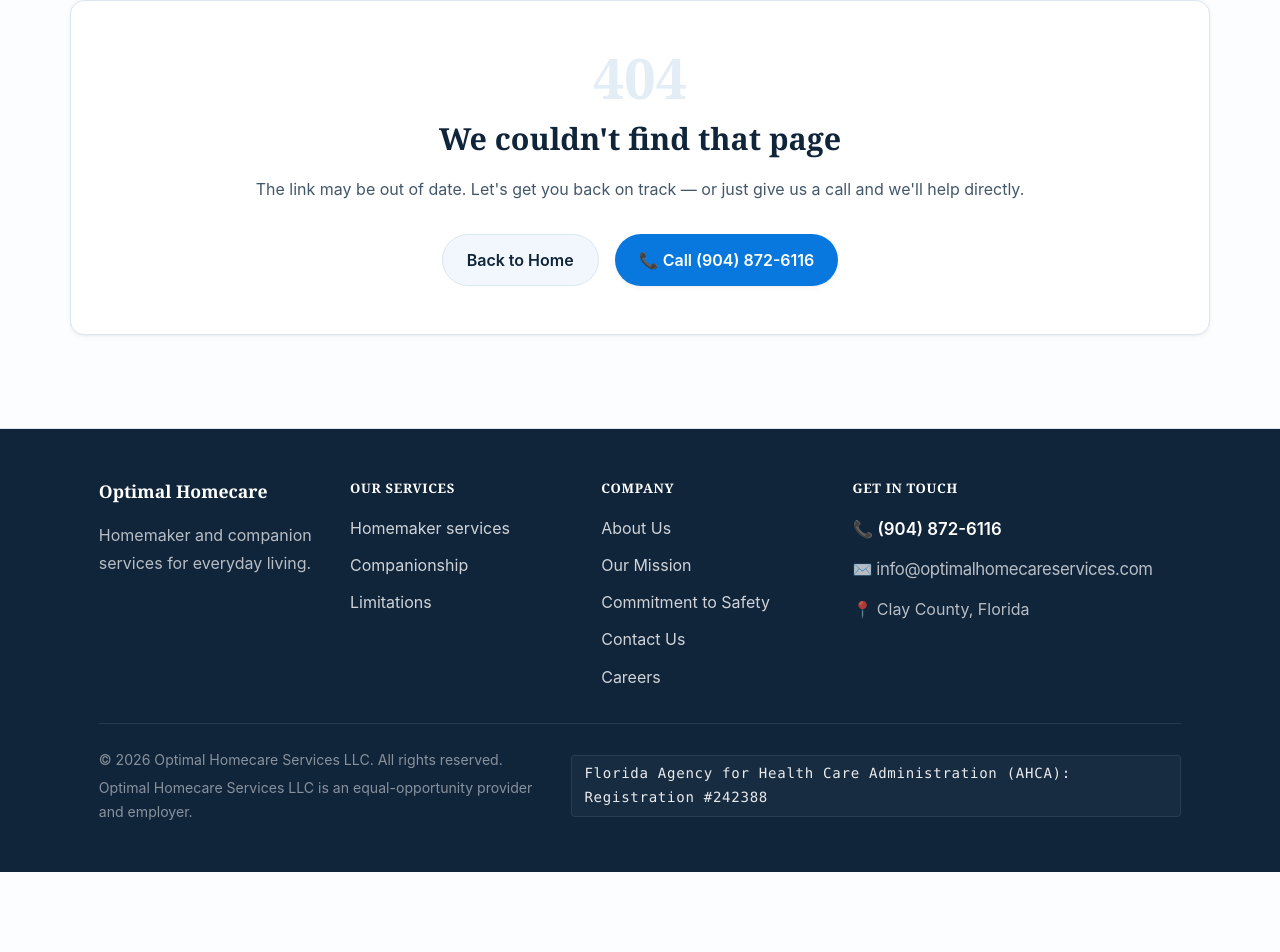
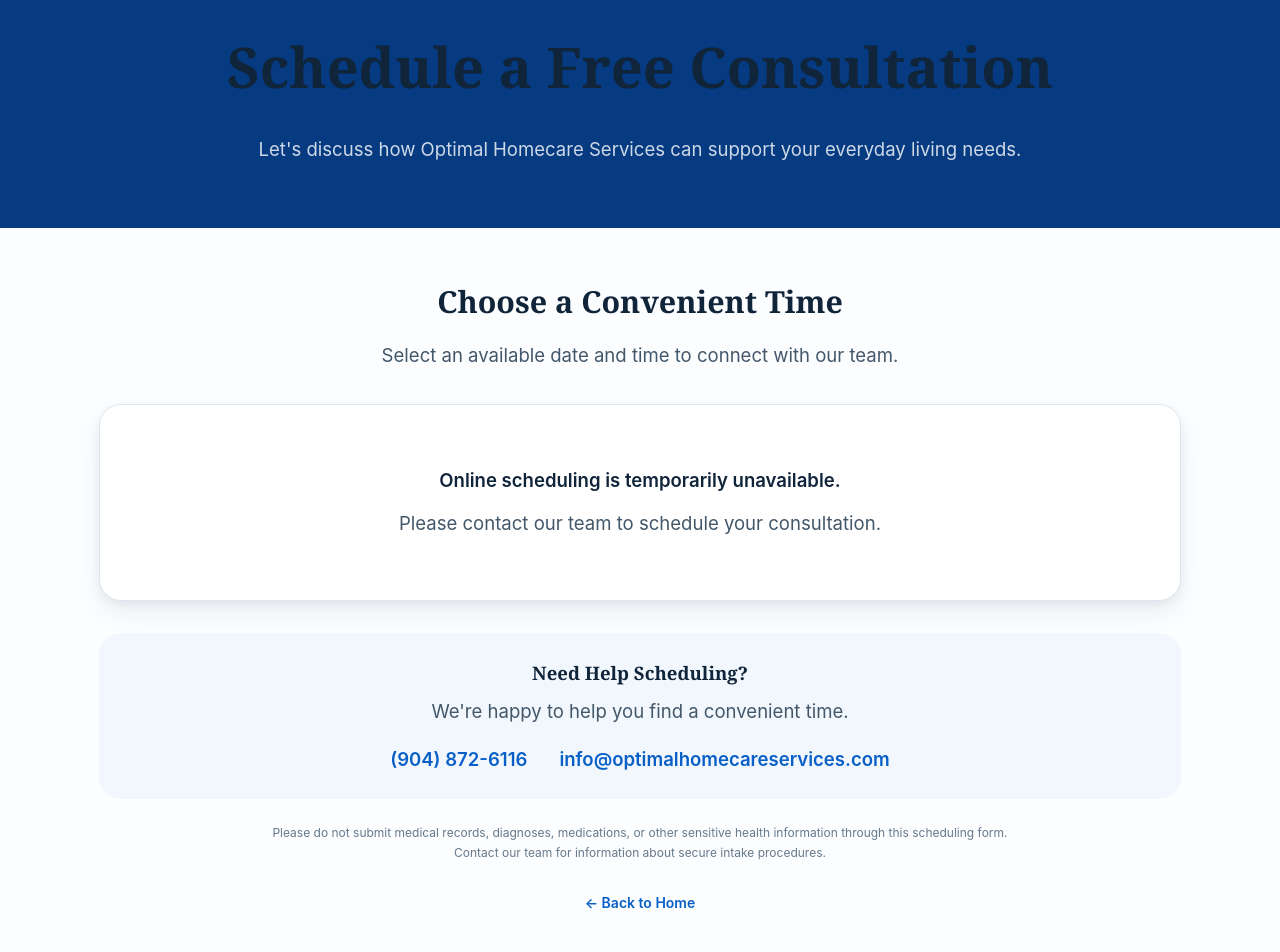
Before and after one commit to adhikarianilkumar/my-firebase-next-app, a Next.js app: page /consultation in a window 1280 px wide. Before the commit this address had no page. Shown: the part 191-1143 px from the top of the page. Before the commit the page ends 1063 px from the top, so only its background shows below. Built offline with nearby package versions, Linux system fonts and the light colour scheme.

Commit message:
Add consultation page and Microsoft Booking embed component; update home page link

```diff
--- /dev/null
+++ b/app/consultation/page.tsx
@@ -0,0 +1,116 @@
+
+import type { Metadata } from "next";
+import Link from "next/link";
+import MicrosoftBookingsEmbed from
+  "@/components/booking/MicrosoftBookingsEmbed";
+
+export const metadata: Metadata = {
+  title: "Book a Consultation | Optimal Homecare Services",
+  description:
+    "Schedule a complimentary consultation with Optimal Homecare Services.",
+};
+
+export default function ConsultationPage() {
+  const bookingUrl = process.env.MICROSOFT_BOOKINGS_EMBED_URL;
+
+  return (
+    <main className="min-h-screen bg-brand-sand-50 text-brand-ink">
+
+      {/* Hero */}
+      <section className="bg-brand-blue-900 px-6 py-16 text-center text-white">
+        <div className="wrap mx-auto max-w-3xl">
+          <span className="font-semibold uppercase tracking-widest text-brand-green-500">
+            Let's Talk
+          </span>
+
+          <h1 className="mt-4 font-display text-step-4 font-bold">
+            Schedule a Free Consultation
+          </h1>
+
+          <p className="mt-5 text-step-0 leading-relaxed text-white/80">
+            Let's discuss how Optimal Homecare Services can
+            support your everyday living needs.
+          </p>
+        </div>
+      </section>
+
+      {/* Booking Calendar */}
+      <section className="wrap mx-auto max-w-6xl px-4 py-12 sm:px-6">
+
+        <div className="mb-8 text-center">
+          <h2 className="font-display text-step-2 font-bold text-brand-ink-dark">
+            Choose a Convenient Time
+          </h2>
+
+          <p className="mt-3 text-brand-ink-soft">
+            Select an available date and time to connect with our team.
+          </p>
+        </div>
+
+        <div className="rounded-brand-lg border border-brand-line bg-white p-2 shadow-brand-md sm:p-5">
+
+          {bookingUrl ? (
+            <MicrosoftBookingsEmbed bookingUrl={bookingUrl} />
+          ) : (
+            <div className="p-10 text-center">
+              <p className="font-semibold text-brand-ink-dark">
+                Online scheduling is temporarily unavailable.
+              </p>
+
+              <p className="mt-3 text-brand-ink-soft">
+                Please contact our team to schedule your consultation.
+              </p>
+            </div>
+          )}
+
+        </div>
+
+        {/* Contact Information */}
+        <div className="mt-8 rounded-brand-lg bg-brand-sand-100 p-6 text-center">
+          <h3 className="font-semibold text-brand-ink-dark">
+            Need Help Scheduling?
+          </h3>
+
+          <p className="mt-2 text-brand-ink-soft">
+            We're happy to help you find a convenient time.
+          </p>
+
+          <div className="mt-4 flex flex-col items-center justify-center gap-3 sm:flex-row sm:gap-8">
+            <a
+              href="tel:9048726116"
+              className="font-semibold text-brand-blue-700 hover:text-brand-green-700"
+            >
+              (904) 872-6116
+            </a>
+
+            <a
+              href="mailto:info@optimalhomecareservices.com"
+              className="font-semibold text-brand-blue-700 hover:text-brand-green-700"
+            >
+              info@optimalhomecareservices.com
+            </a>
+          </div>
+        </div>
+
+        {/* Privacy Notice */}
+        <p className="mx-auto mt-6 max-w-3xl text-center text-xs leading-relaxed text-brand-muted">
+          Please do not submit medical records, diagnoses, medications,
+          or other sensitive health information through this scheduling
+          form. Contact our team for information about secure intake
+          procedures.
+        </p>
+
+        {/* Back to Home */}
+        <div className="mt-6 text-center">
+          <Link
+            href="/"
+            className="text-sm font-semibold text-brand-blue-700 hover:underline"
+          >
+            ← Back to Home
+          </Link>
+        </div>
+
+      </section>
+    </main>
+  );
+}
--- a/app/page.tsx
+++ b/app/page.tsx
@@ -23,7 +23,7 @@ export default function HomePage() {
                 <a href="tel:9048726116" className="inline-flex items-center justify-center min-h-[52px] px-6 py-3 font-semibold text-white bg-brand-clay-600 hover:bg-brand-clay-700 rounded-full shadow-brand-sm transition-all hover:-translate-y-0.5">
                   Call (904) 872-6116
                 </a>
-                <a href="/contact" className="inline-flex items-center justify-center min-h-[52px] px-6 py-3 font-semibold text-brand-ink-dark bg-white border-2 border-brand-line hover:bg-brand-sand-100 rounded-full transition-all hover:-translate-y-0.5">
+                <a href="/consultation" className="inline-flex items-center justify-center min-h-[52px] px-6 py-3 font-semibold text-brand-ink-dark bg-white border-2 border-brand-line hover:bg-brand-sand-100 rounded-full transition-all hover:-translate-y-0.5">
                   Request a consultation
                 </a>
               </div>
--- /dev/null
+++ b/components/booking/MicrosoftBookingsEmbed.tsx
@@ -0,0 +1,21 @@
+
+interface MicrosoftBookingsEmbedProps {
+  bookingUrl: string;
+}
+
+export default function MicrosoftBookingsEmbed({
+  bookingUrl,
+}: MicrosoftBookingsEmbedProps) {
+  return (
+    <div className="w-full">
+      <iframe
+        src={bookingUrl}
+        title="Optimal Homecare Consultation Booking"
+        width="100%"
+        height="950"
+        className="w-full border-0"
+        loading="eager"
+      />
+    </div>
+  );
+}
```
Also changed, not shown: 1 other file (tests, documents, lock files or other folders).
